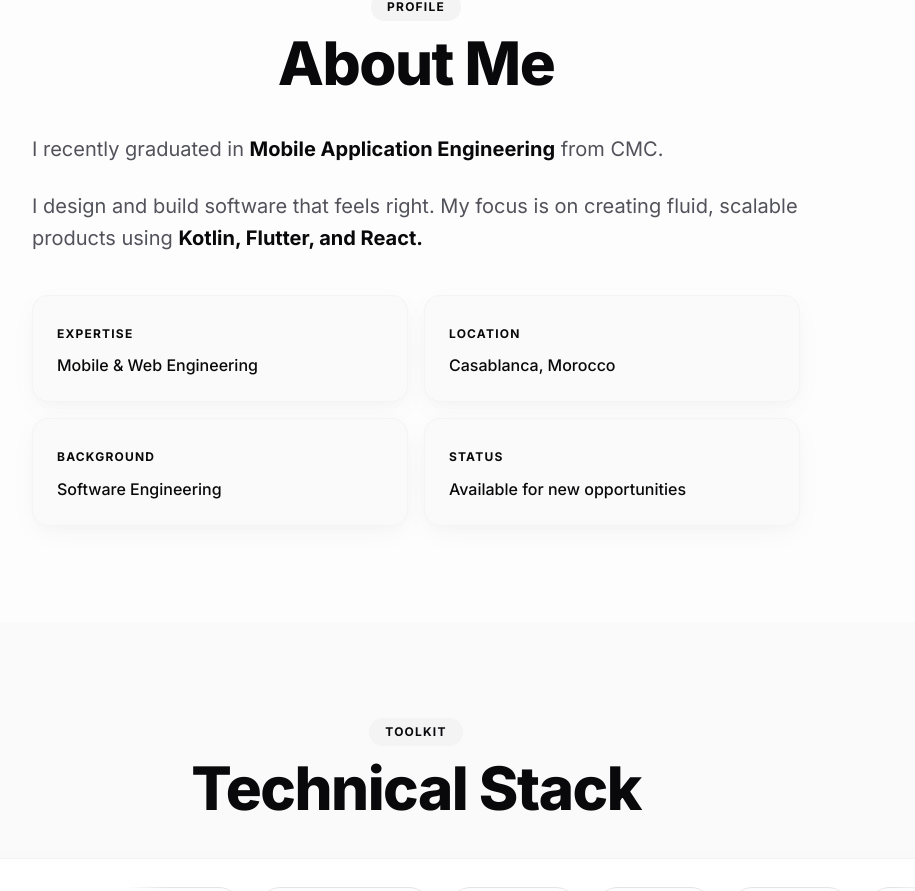
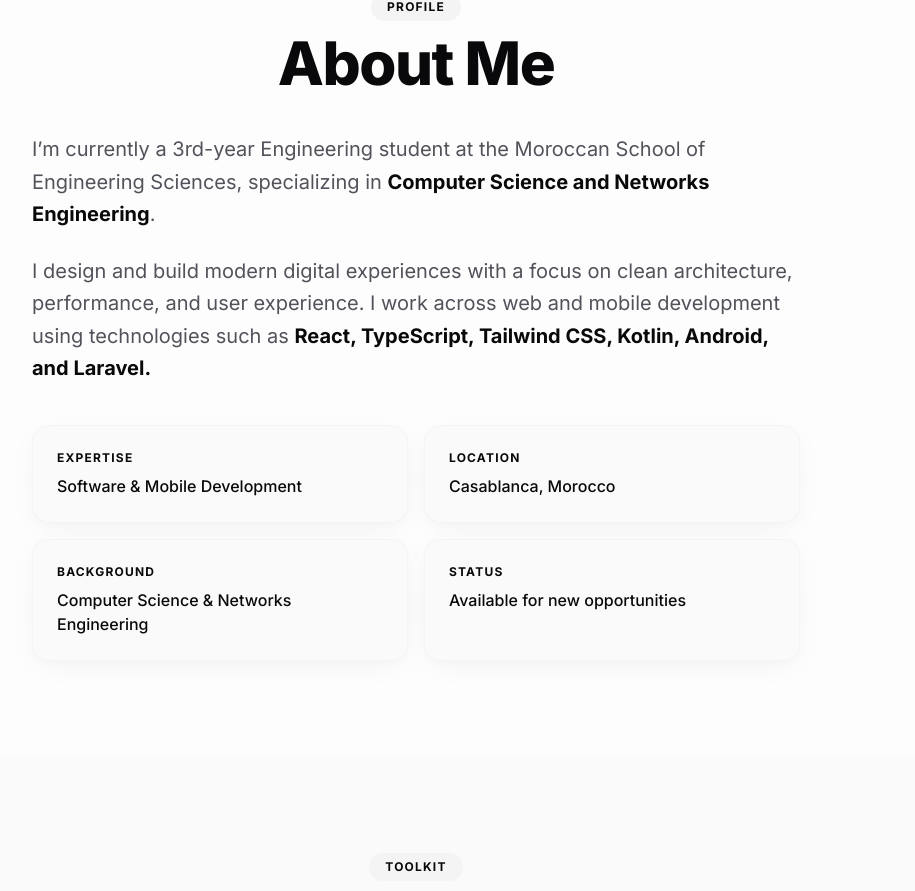
Before and after one commit to saadlarouchi/saad-larouchi-portfolio, a React (Vite) app: page / in a window 1280 px wide. Shown: the part 1097-1988 px from the top of the page, without its empty margins (224-1139 px from the left). Built offline with nearby package versions, Linux system fonts and the light colour scheme.

Commit message:
feat: add multi-language support and internationalization locale files

```diff
--- a/src/components/ui/SectionHeader.tsx
+++ b/src/components/ui/SectionHeader.tsx
@@ -8,9 +8,10 @@ interface SectionHeaderProps {
   badge?: string;
   className?: string;
   align?: 'left' | 'center';
+  id?: string;
 }
 
-export function SectionHeader({ title, subtitle, badge, className, align = 'center' }: SectionHeaderProps) {
+export function SectionHeader({ title, subtitle, badge, className, align = 'center', id }: SectionHeaderProps) {
   const isCenter = align === 'center';
 
   return (
@@ -27,6 +28,7 @@ export function SectionHeader({ title, subtitle, badge, className, align = 'cent
         </span>
       )}
       <h2
+        id={id}
         className="text-4xl font-extrabold tracking-tight sm:text-5xl lg:text-6xl"
         style={{ color: 'var(--text-primary)' }}
       >
--- a/src/i18n/locales/ar.json
+++ b/src/i18n/locales/ar.json
@@ -29,20 +29,22 @@
   "about": {
     "section_title": "نبذة عني",
     "badge": "الملف الشخصي",
-    "p1_start": "تخرجت متخصصاً في ",
-    "p1_strong": "تطوير تطبيقات الهاتف",
-    "p1_end": " من مركز التكوين CMC.",
-    "p2_start": "أصمم وأبني منتجات رقمية استثنائية. ينصب تركيزي على تطوير تطبيقات سريعة، سلسة، وقابلة للتوسع باستخدام ",
-    "p2_strong": "Kotlin و Flutter و React.",
+    "p1_start": "أنا طالب حاليًا في السنة الثالثة من سلك الهندسة بالمدرسة المغربية لعلوم المهندس، متخصص في ",
+    "p1_strong": "هندسة المعلوميات والشبكات",
+    "p1_end": ".",
+    "p2_start": "أصمم وأطوّر تجارب رقمية حديثة، مع التركيز على بنية برمجية منظمة، والأداء العالي، وتجربة المستخدم. أعمل في مجال تطوير الويب وتطبيقات الهاتف باستخدام تقنيات مثل ",
+    "p2_strong": "React وTypeScript وTailwind CSS وKotlin وAndroid وLaravel.",
     "highlights": {
-      "expertise": "الاختصاص",
-      "expertise_val": "تطوير تطبيقات الجوال",
-      "location": "المقر",
+      "expertise": "الخبرة",
+      "expertise_val": "تطوير البرمجيات وتطبيقات الهاتف",
+      "location": "الموقع",
       "location_val": "الدار البيضاء، المغرب",
-      "background": "الخلفية",
-      "background_val": "مطور رقمي",
+      "background": "التخصص الأكاديمي",
+      "background_val": "هندسة المعلوميات والشبكات",
       "availability": "الحالة",
-      "availability_val": "متاح لفرص جديدة"
+      "availability_val": "متاح لفرص جديدة",
+      "status": "الحالة",
+      "status_val": "متاح لفرص جديدة"
     }
   },
   "skills": {
--- a/src/i18n/locales/en.json
+++ b/src/i18n/locales/en.json
@@ -29,20 +29,22 @@
   "about": {
     "section_title": "About Me",
     "badge": "Profile",
-    "p1_start": "I recently graduated in ",
-    "p1_strong": "Mobile Application Engineering",
-    "p1_end": " from CMC.",
-    "p2_start": "I design and build software that feels right. My focus is on creating fluid, scalable products using ",
-    "p2_strong": "Kotlin, Flutter, and React.",
+    "p1_start": "I’m currently a 3rd-year Engineering student at the Moroccan School of Engineering Sciences, specializing in ",
+    "p1_strong": "Computer Science and Networks Engineering",
+    "p1_end": ".",
+    "p2_start": "I design and build modern digital experiences with a focus on clean architecture, performance, and user experience. I work across web and mobile development using technologies such as ",
+    "p2_strong": "React, TypeScript, Tailwind CSS, Kotlin, Android, and Laravel.",
     "highlights": {
       "expertise": "Expertise",
-      "expertise_val": "Mobile & Web Engineering",
+      "expertise_val": "Software & Mobile Development",
       "location": "Location",
       "location_val": "Casablanca, Morocco",
       "background": "Background",
-      "background_val": "Software Engineering",
+      "background_val": "Computer Science & Networks Engineering",
       "availability": "Status",
-      "availability_val": "Available for new opportunities"
+      "availability_val": "Available for new opportunities",
+      "status": "Status",
+      "status_val": "Available for new opportunities"
     }
   },
   "skills": {
--- a/src/i18n/locales/fr.json
+++ b/src/i18n/locales/fr.json
@@ -29,20 +29,22 @@
   "about": {
     "section_title": "À Propos",
     "badge": "Profil",
-    "p1_start": "Récemment diplômé en ",
-    "p1_strong": "Ingénierie d'Applications Mobiles",
-    "p1_end": " de la CMC.",
-    "p2_start": "Je crée des logiciels intuitifs et performants. Mon approche se concentre sur des architectures propres et scalables avec ",
-    "p2_strong": "Kotlin, Flutter et React.",
+    "p1_start": "Je suis actuellement étudiant en 3e année du cycle d’ingénieur à l’École Marocaine des Sciences de l’Ingénieur, spécialisé en ",
+    "p1_strong": "Ingénierie Informatique et Réseaux",
+    "p1_end": ".",
+    "p2_start": "Je conçois et développe des expériences numériques modernes, avec un intérêt particulier pour une architecture logicielle propre, les performances et l’expérience utilisateur. Je travaille dans le développement web et mobile avec des technologies telles que ",
+    "p2_strong": "React, TypeScript, Tailwind CSS, Kotlin, Android et Laravel.",
     "highlights": {
       "expertise": "Expertise",
-      "expertise_val": "Ingénierie Mobile & Web",
+      "expertise_val": "Développement logiciel & mobile",
       "location": "Localisation",
       "location_val": "Casablanca, Maroc",
       "background": "Formation",
-      "background_val": "Génie Logiciel",
+      "background_val": "Ingénierie Informatique & Réseaux",
       "availability": "Statut",
-      "availability_val": "À l'écoute de nouvelles opportunités"
+      "availability_val": "Disponible pour de nouvelles opportunités",
+      "status": "Statut",
+      "status_val": "Disponible pour de nouvelles opportunités"
     }
   },
   "skills": {
--- a/src/sections/About.tsx
+++ b/src/sections/About.tsx
@@ -8,16 +8,16 @@ export function About() {
   const { t } = useTranslation();
 
   const highlights = [
-    { label: t('about.highlights.expertise'), value: t('about.highlights.expertise_val') },
-    { label: t('about.highlights.location'), value: t('about.highlights.location_val') },
-    { label: t('about.highlights.background'), value: t('about.highlights.background_val') },
-    { label: t('about.highlights.availability'), value: t('about.highlights.availability_val') },
+    { key: 'expertise', label: t('about.highlights.expertise'), value: t('about.highlights.expertise_val') },
+    { key: 'location', label: t('about.highlights.location'), value: t('about.highlights.location_val') },
+    { key: 'background', label: t('about.highlights.background'), value: t('about.highlights.background_val') },
+    { key: 'status', label: t('about.highlights.availability', t('about.highlights.status')), value: t('about.highlights.availability_val', t('about.highlights.status_val')) },
   ];
 
   return (
-    <section id="about" className="relative py-20 md:py-24">
+    <section id="about" className="relative py-20 md:py-24" aria-labelledby="about-heading">
       <Container>
-        <SectionHeader title={t('about.section_title')} badge={t('about.badge')} />
+        <SectionHeader id="about-heading" title={t('about.section_title')} badge={t('about.badge')} />
 
         <motion.div
           variants={staggerContainer}
@@ -52,15 +52,15 @@ export function About() {
           >
             {highlights.map((item) => (
               <div
-                key={item.label}
+                key={item.key}
                 className="rounded-2xl p-6 transition-all duration-300 hover:-translate-y-0.5"
                 style={{ background: 'var(--bg-secondary)', border: '1px solid var(--card-border)', boxShadow: 'var(--card-shadow)' }}
                 onMouseEnter={(e) => (e.currentTarget.style.boxShadow = 'var(--card-shadow-hover)')}
                 onMouseLeave={(e) => (e.currentTarget.style.boxShadow = 'var(--card-shadow)')}
               >
-                <span className="text-xs font-bold uppercase tracking-widest" style={{ color: 'var(--accent)' }}>
+                <h3 className="m-0 text-xs font-bold uppercase tracking-widest" style={{ color: 'var(--accent)' }}>
                   {item.label}
-                </span>
+                </h3>
                 <p className="mt-2 text-base font-medium" style={{ color: 'var(--text-primary)' }}>
                   {item.value}
                 </p>
--- a/src/styles/index.css
+++ b/src/styles/index.css
@@ -109,6 +109,17 @@ body {
   color: var(--text-primary);
   line-height: 1.6;
   transition: background-color 0.3s ease, color 0.3s ease;
+}
+
+/* ─── RTL Support for Arabic ───────────────────────────── */
+[dir="rtl"] {
+  font-family: 'IBM Plex Sans Arabic', var(--font-sans);
+}
+
+[dir="rtl"] .tracking-widest,
+[dir="rtl"] .tracking-tight,
+[dir="rtl"] .tracking-tighter {
+  letter-spacing: normal !important;
 }
 
 /* ─── Focus Styles (Accessibility) ─────────────────────── */
```
